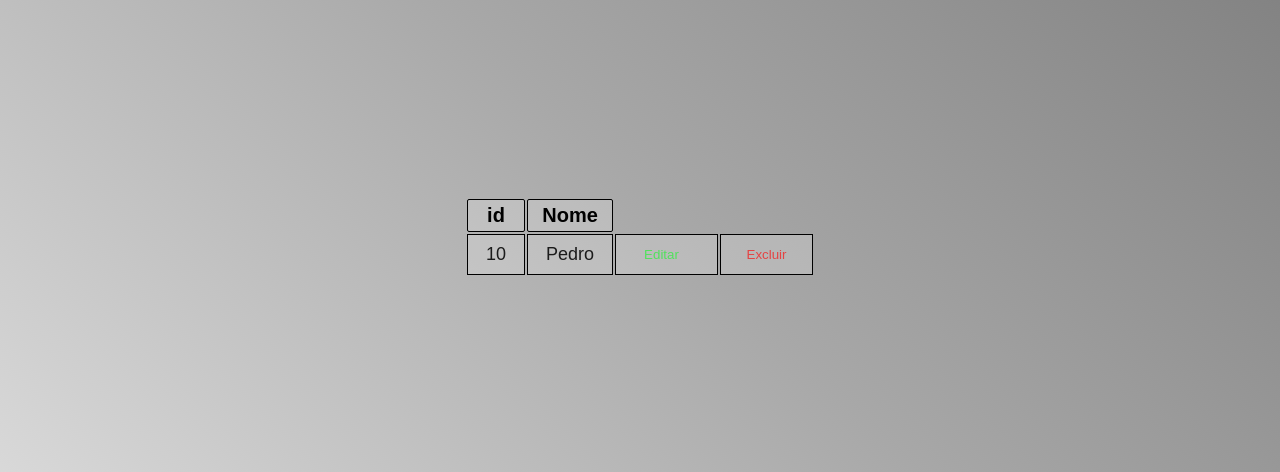
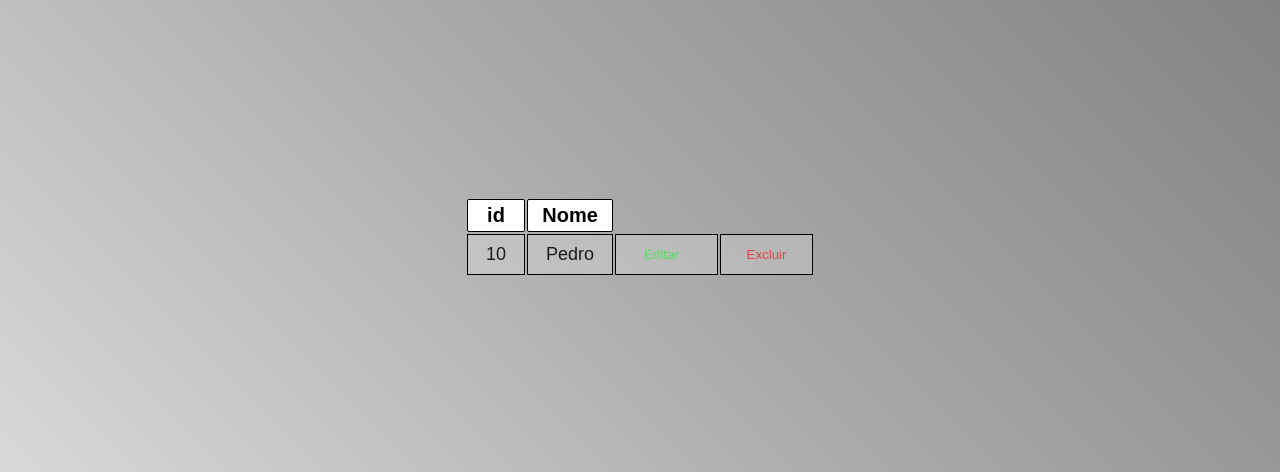
Before and after one commit to PedroMota7/TCC2, a PHP site: page /test.html in a window 1280 px wide. Shown: the part 203-675 px from the top of the page. Run offline with PHP 8.4, Linux system fonts and the light colour scheme.

Commit message:
TCC
FLUXOTECH

```diff
--- a/style/user.css
+++ b/style/user.css
@@ -17,7 +17,7 @@ th{
   border-right: 1px solid #000000;
   padding: 0.2em 0.01em;
   height: 25px;
-  background-color: #eceaea42;
+  background-color: #ffffff;
   color: #000;
   border-radius: 2px;
 }
```
Also changed, not shown: test.html (line endings or trailing spaces).
